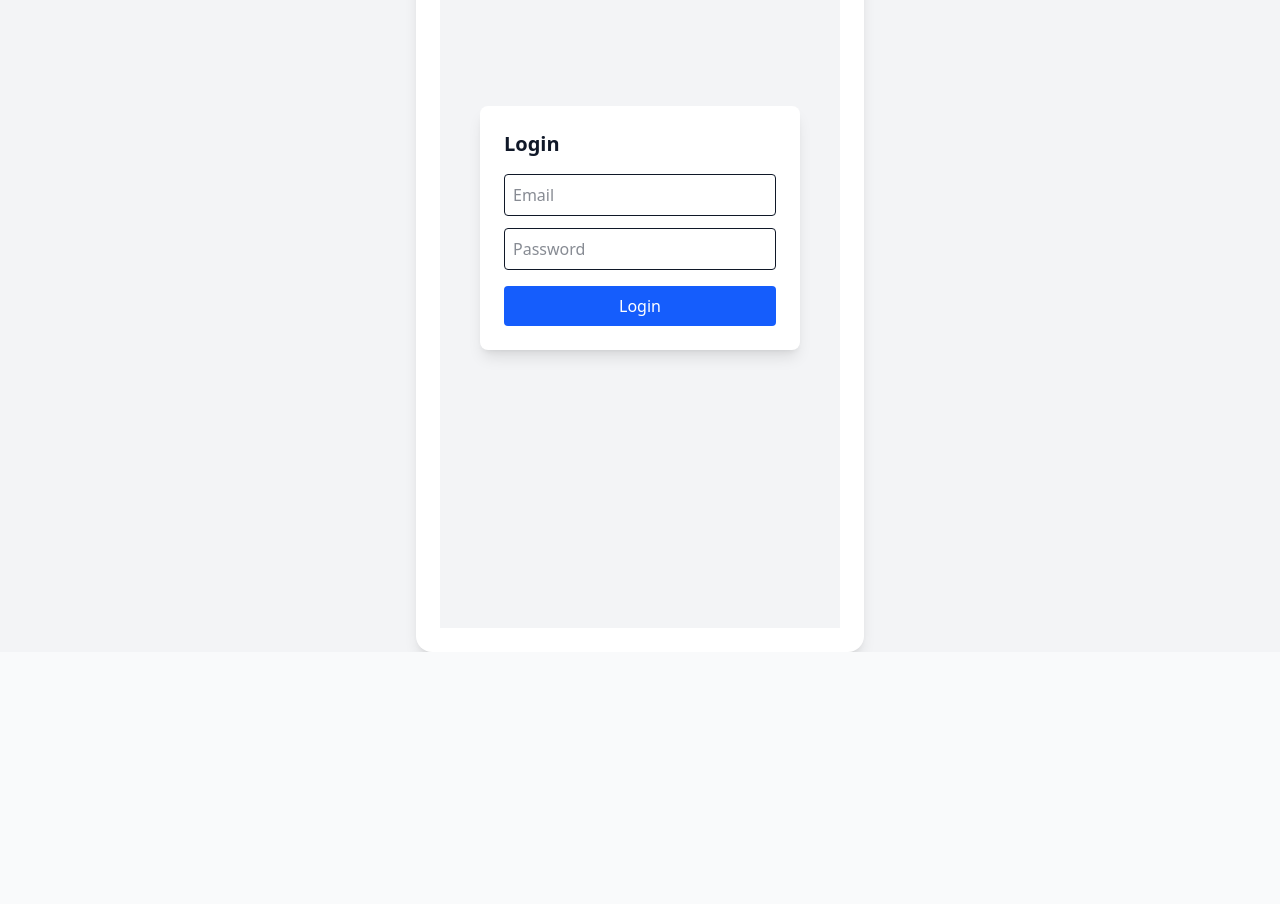
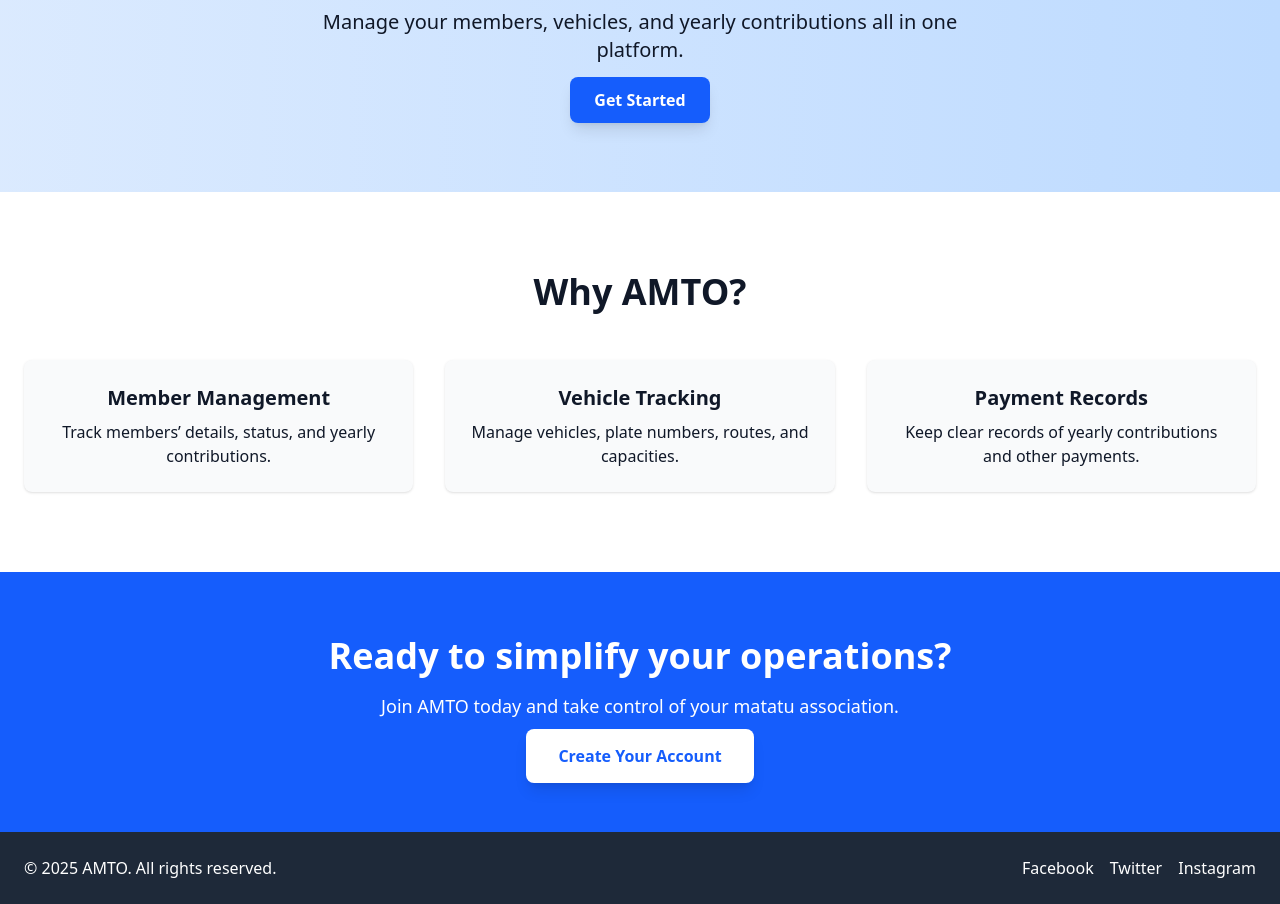
Before and after one commit to victorngigi/amto, a React (Vite) app in the folder frontend/amto-client/: page / in a window 1280 px wide. Shown: the part 196-1100 px from the top of the page. Before the commit the page ends 848 px from the top, so only its background shows below. Built offline with nearby package versions, Linux system fonts and the light colour scheme.

Commit message:
added landing page added seed file

```diff
--- /dev/null
+++ b/frontend/amto-client/src/components/Footer.jsx
@@ -0,0 +1,14 @@
+export default function Footer() {
+  return (
+    <footer className="bg-gray-800 text-white py-6 mt-auto">
+      <div className="container mx-auto flex justify-between items-center px-6">
+        <p>&copy; {new Date().getFullYear()} AMTO. All rights reserved.</p>
+        <div className="space-x-4">
+          <a href="#" className="hover:text-blue-400">Facebook</a>
+          <a href="#" className="hover:text-blue-400">Twitter</a>
+          <a href="#" className="hover:text-blue-400">Instagram</a>
+        </div>
+      </div>
+    </footer>
+  );
+}
--- /dev/null
+++ b/frontend/amto-client/src/layouts/LandingPageLayout.jsx
@@ -0,0 +1,19 @@
+import Navbar from "../components/Navbar";
+import Footer from "../components/Footer";
+
+export default function LandingPageLayout({ children }) {
+  return (
+    <div className="flex flex-col min-h-screen">
+      {/* Navbar - remains at the top of the layout */}
+      <Navbar />
+
+      {/* Main content area */}
+      <div className="flex-1">
+        {children}
+      </div>
+
+      {/* Footer - remains at the bottom of the layout */}
+      <Footer />
+    </div>
+  );
+}
--- /dev/null
+++ b/frontend/amto-client/src/pages/LandingPage.jsx
@@ -0,0 +1,69 @@
+import { Link } from "react-router-dom";
+
+export default function LandingPage() {
+  return (
+    <>
+      {/* Hero Section */}
+      <section className="bg-gradient-to-r from-blue-100 to-blue-200 py-20">
+        <div className="container mx-auto px-6 text-center">
+          <h2 className="text-4xl md:text-5xl font-bold mb-4">
+            Empowering Matatu Owners Across Kenya 🚐
+          </h2>
+          <p className="text-lg md:text-xl mb-6 max-w-2xl mx-auto">
+            Manage your members, vehicles, and yearly contributions all in one platform.
+          </p>
+          <Link
+            to="/register"
+            className="px-6 py-3 bg-blue-600 text-white font-semibold rounded-lg shadow-lg hover:bg-blue-700 transition"
+          >
+            Get Started
+          </Link>
+        </div>
+      </section>
+
+      {/* Features Section */}
+      <section className="py-20 bg-white">
+        <div className="container mx-auto px-6">
+          <h2 className="text-3xl md:text-4xl font-bold text-center mb-12">
+            Why AMTO?
+          </h2>
+          <div className="grid md:grid-cols-3 gap-8 text-center">
+            {/* Feature 1 */}
+            <div className="p-6 bg-gray-50 rounded-lg shadow hover:shadow-lg transition">
+              <h3 className="text-xl font-bold mb-2">Member Management</h3>
+              <p>Track members’ details, status, and yearly contributions.</p>
+            </div>
+            {/* Feature 2 */}
+            <div className="p-6 bg-gray-50 rounded-lg shadow hover:shadow-lg transition">
+              <h3 className="text-xl font-bold mb-2">Vehicle Tracking</h3>
+              <p>Manage vehicles, plate numbers, routes, and capacities.</p>
+            </div>
+            {/* Feature 3 */}
+            <div className="p-6 bg-gray-50 rounded-lg shadow hover:shadow-lg transition">
+              <h3 className="text-xl font-bold mb-2">Payment Records</h3>
+              <p>Keep clear records of yearly contributions and other payments.</p>
+            </div>
+          </div>
+        </div>
+      </section>
+
+      {/* Call to Action Section */}
+      <section className="bg-blue-600 text-white py-16 text-center">
+        <div className="container mx-auto px-6">
+          <h2 className="text-3xl md:text-4xl font-bold mb-4">
+            Ready to simplify your operations?
+          </h2>
+          <p className="text-lg mb-6">
+            Join AMTO today and take control of your matatu association.
+          </p>
+          <Link
+            to="/register"
+            className="px-8 py-4 bg-white text-blue-600 font-semibold rounded-lg shadow-lg hover:bg-gray-100 transition"
+          >
+            Create Your Account
+          </Link>
+        </div>
+      </section>
+    </>
+  );
+}
--- a/frontend/amto-client/src/routes/AppRoutes.jsx
+++ b/frontend/amto-client/src/routes/AppRoutes.jsx
@@ -5,10 +5,22 @@ import Dashboard from "../pages/Dashboard";
 import AuthLayout from "../layouts/AuthLayout";
 import DashboardLayout from "../layouts/DashboardLayout";
 import ProtectedRoute from "../utils/ProtectedRoute";
+import LandingPage from "../pages/LandingPage";
+import LandingPageLayout from "../layouts/LandingPageLayout";
 
 export default function AppRoutes() {
   return (
     <Routes>
+      {/* Landing Page */}
+      <Route
+        path="/"
+        element={
+          <LandingPageLayout>
+            <LandingPage />
+          </LandingPageLayout>
+        }
+      />
+
       {/* Auth Routes */}
       <Route
         path="/login"
@@ -43,9 +55,9 @@ export default function AppRoutes() {
       <Route
         path="*"
         element={
-          <AuthLayout>
-            <Login />
-          </AuthLayout>
+          <LandingPageLayout>
+            <LandingPage />
+          </LandingPageLayout>
         }
       />
     </Routes>
```
Also changed, not shown: 2 other files (tests, documents, lock files or other folders).
